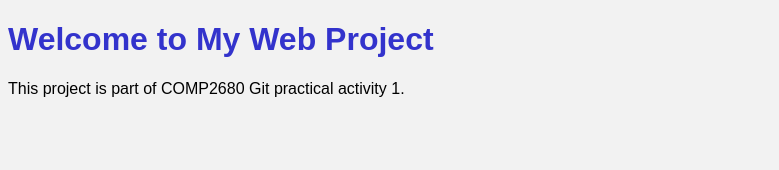
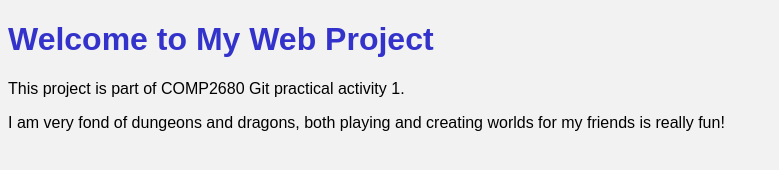
Before and after one commit to Electable/2025CS01-COMP2680-git-assignment, a plain HTML site: page index.html in a window 1280 px wide. Shown: the whole page, without its empty margins (0-779 px from the left). Drawn offline with Linux system fonts and the light colour scheme.

Commit message:
PartB - 1
- added text file about me
- added <p> to index.html

```diff
--- a/index.html
+++ b/index.html
@@ -9,6 +9,8 @@
     <h1>Welcome to My Web Project</h1>
     <p>This project is part of COMP2680 Git practical activity 1.</p>
 
+    <p>I am very fond of dungeons and dragons, both playing and creating worlds for my friends is really fun!</p>
+
     <script src="js/script.js"></script>
 </body>
 </html>
```
Also changed, not shown: aboutme.txt (added).
